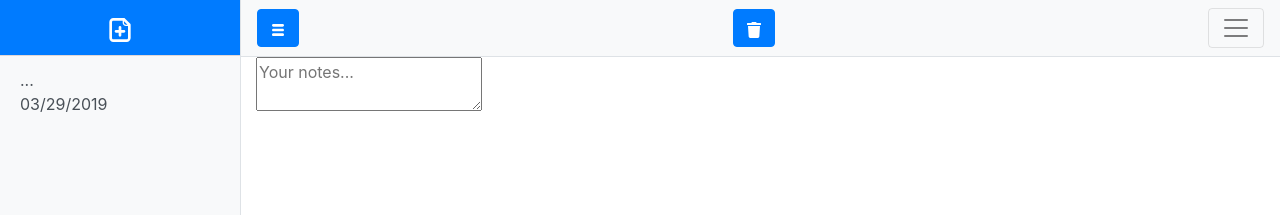
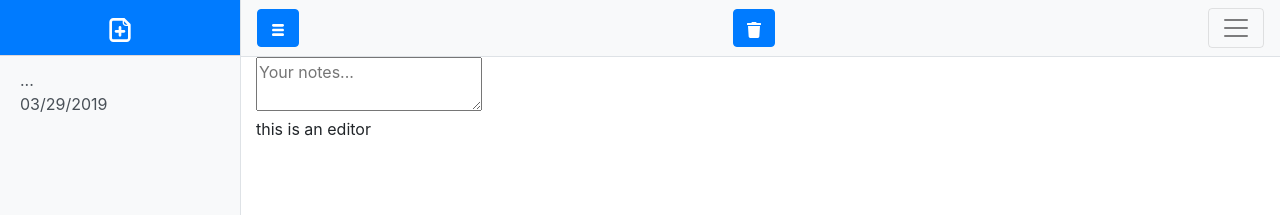
Before and after one commit to davieu/React-Notepad, a React (Create React App) app: page / in a window 1280 px wide. Shown: the top 215 px of the page. Built offline with nearby package versions, Linux system fonts and the light colour scheme.

Commit message:
draft implemented for testing going to use the draft state as the state for each note

```diff
--- a/src/components/Navbar.js
+++ b/src/components/Navbar.js
@@ -1,5 +1,6 @@
 import React from 'react';
 import NoteList from './Notes/NotesList'
+import NoteEditor from './NoteEditor'
 //button comonents
 import DeleteButton from './buttons/DeleteButton';
 import AddNoteButton from './buttons/AddNoteButton'
@@ -9,6 +10,7 @@ import {Container, Row, Col, Navbar, Nav, NavDropdown }from 'react-bootstrap';
 //icon components
 import { MdNoteAdd, MdReorder, MdRemove, MdDeleteForever } from 'react-icons/md';
 import { TiDocumentAdd, TiThMenu } from 'react-icons/ti';
+import {Editor, EditorState, RichUtils, convertToRaw} from 'draft-js';
 
 import NoteInput from './NoteInput';
 
@@ -79,6 +81,14 @@ const navbarNote = (props) => {
             currentlySelected={props.currentlySelected}
             changeNote={props.changeNote}
             relatedNote={props.relatedNote}/>
+      <NoteEditor
+                editorState={props.editorState}
+                onChange={props.onChange}
+                placeholder={props.placeholder}/>
+                  {/* <Editor
+        editorState={props.editorState}
+        onChange={props.change}
+        placeholder={props.placeholder}/> */}
   </div>
 </div>
 
--- /dev/null
+++ b/src/components/NoteEditor.js
@@ -0,0 +1,13 @@
+import React from 'react'
+import {Editor, EditorState, RichUtils, convertToRaw} from 'draft-js';
+
+const NoteEditor = (props) => {
+  return (
+  <Editor
+        editorState={props.editorState}
+        onChange={(editorState) => {props.onChange(editorState)}}
+        placeholder={props.placeholder}/>
+  )
+}
+
+export default NoteEditor;
--- a/src/containers/App.js
+++ b/src/containers/App.js
@@ -8,6 +8,7 @@ import { TiDocumentAdd } from 'react-icons/ti';
 import { FaAngleDoubleUp, FaAngleDoubleDown, FaThList} from 'react-icons/fa';
 import DeleteButton from '../components/buttons/DeleteButton';
 import NavbarNote from '../components/Navbar'
+import {Editor, EditorState, RichUtils, convertToRaw} from 'draft-js';
 
 import {Container, Row, Col, Navbar }from 'react-bootstrap';
 
@@ -25,7 +26,27 @@ class App extends Component {
     toggled:false,
     currentNote: '',
     currentlySelectedIndex: 0,
+    editorState: EditorState.createEmpty()
   };
+  // state = {
+  //   notes: [
+  //     {id: uniqid(), note: '', dateCreated: moment().format('L')}
+  //   ],
+  //   noteListShowing: true,
+  //   toggled:false,
+  //   currentNote: '',
+  //   currentlySelectedIndex: 0,
+  // };
+
+  onChange = (editorState) => {
+    this.setState({editorState})
+  }
+
+  makeBold() {
+    this.onChange(RichUtils.toggleInlineStyle(
+      this.state.editorState, 'BOLD'
+    ));
+  }
 
   //toggle for hiding and showing the notes list.
   isNoteListShowing = () => {
@@ -165,7 +186,9 @@ class App extends Component {
                 stateObj={this.state}
                 clickDelete={this.deleteNoteFromList}
                 currentlySelected={this.state.currentlySelectedIndex}
-                shorten={this.shortenNoteListTitle}/>
+                shorten={this.shortenNoteListTitle}
+                />
+
             </div>
           </div>
         </Col>
@@ -199,7 +222,19 @@ class App extends Component {
         toggled={this.toggleClass}
         shorten={this.shortenNoteListTitle}
         changeNote={(event) => this.changeNote(event, this.state.notes[this.state.currentlySelectedIndex].id)}
-        relatedNote={this.state.notes[this.state.currentlySelectedIndex].note}/>
+        relatedNote={this.state.notes[this.state.currentlySelectedIndex].note}
+        editorState={this.state.editorState}
+        onChange={this.onChange}
+        placeholder="this is an editor"
+        // editorState={this.state.notes[this.state.currentlySelectedIndex].editorState}
+        // editorState2={this.state.editorState}
+        // onChange={(editorState) => {this.onChange(editorState)}}
+        // placeholder="this is an editor"
+        />
+              {/* <Editor
+        editorState={this.state.editorState}
+        onChange={(editorState) => {this.onChange(editorState)}}
+        placeholder="this is an editorsssssssssssssssssssssssssssssssssssssssssssssssssssssssss" /> */}
 
 
         {/* <Container>
```
